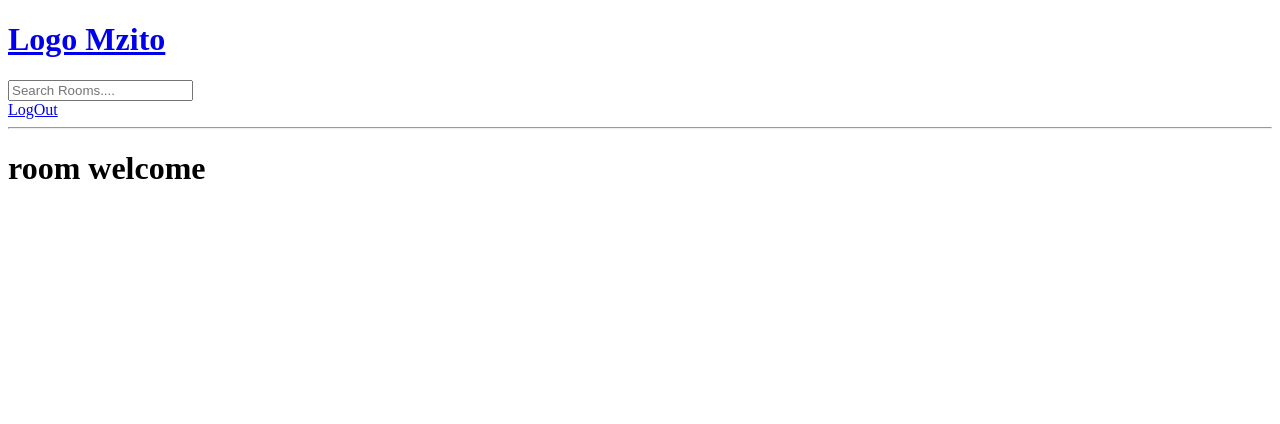
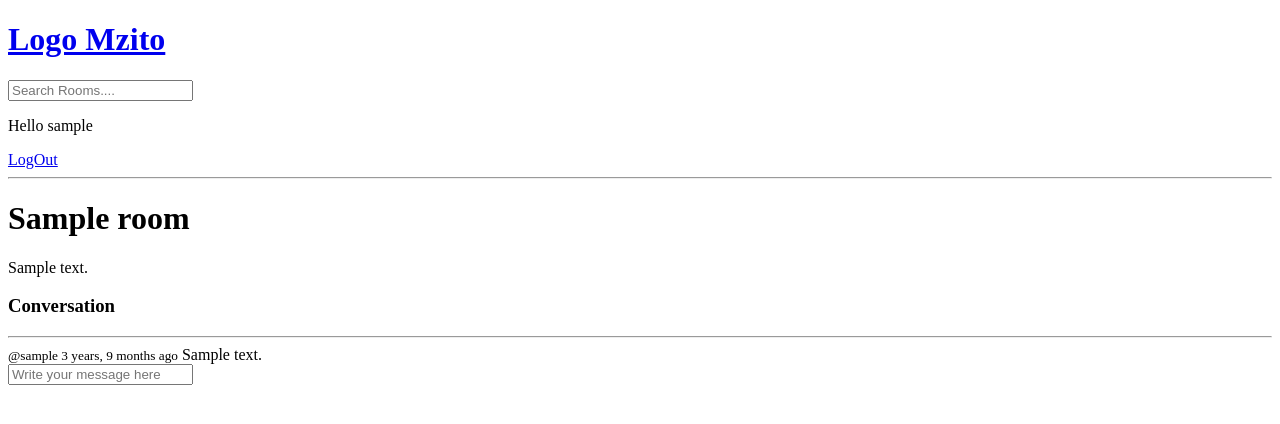
Before and after one commit to vincenttommi/try-django, a Django app: page /room/1/ in a window 1280 px wide. Shown: the top 424 px of the page. Run offline with Django 4.2, Linux system fonts and the light colour scheme; a user stored in the database is signed in; tables that the repository leaves empty hold one stand-in row (values such as "Sample post").

```diff
--- a/elimu_site/wera/templates/wera/home.html
+++ b/elimu_site/wera/templates/wera/home.html
@@ -50,7 +50,7 @@
     <div>
          {% comment %} {% comment %} hidding information of the user and only displaying when the
          users are of certain hosts {% endcomment %}
-      {% if request.user  == rooom.host %}
+      {% comment %} {% if request.user  == rooom.host %} {% endcomment %}
 
        {% comment %} debugging Info {% endcomment %}
        <p>User:{{request.user }}</p>
@@ -59,11 +59,11 @@
       <a  href="{% url 'update-room' room.id %}">Edit</a>
       <a href="{%   url 'delete-room'  room.id %}">Delete</a>
 
-      {% endif %}
+      {% comment %} {% endif %} {% endcomment %}
 
     <span>@{{room.host.username}}</span>
     <h5>{{room.id}} --{{room.name}}</h5>
-    <small>{{room.topic.name}}</small>
+    <small href="{% url 'home'%}">{{room.topic.name}}</small>
     <hr>
     </div>
     {%  endfor %}
--- a/elimu_site/wera/templates/wera/navbar.html
+++ b/elimu_site/wera/templates/wera/navbar.html
@@ -8,6 +8,7 @@
 </form>
 
 {%  if request.user.is_authenticated %}
+<p>Hello {{request.user}}</p>
 <a href="{%  url 'logout' %}">LogOut</a>
 
 
--- a/elimu_site/wera/templates/wera/room.html
+++ b/elimu_site/wera/templates/wera/room.html
@@ -1,14 +1,34 @@
 {% extends "wera/main.html"%}
 
-{% block content %}
-<h1>room welcome</h1>
-<div>
+{%  block content %}
+<h1>{{room.name}}</h1>
+<p>{{room.description}}</p>
 
-    {%  for room in rooms %}
-<div>
-<h1>{{room.id}} <a  href="{% url 'team' room.id %}"> {{room.name}}</a></h1>
+<div class="comment-wrapper">
+    <h3>Conversation</h3>
+     <hr>
 
-{% endfor %}
+     {%  for message in room_messages %}
+         <div>
+
+
+          <small>@{{message.user}} {{message.created|timesince}} ago</small>
+
+          {{message.body}}
+         </div>
+     {% endfor %}
 </div>
+{% comment %} if user is authenticated is able to post he's or her message {% endcomment %}
+{%  if request.user.is_authenticated %}
+<div class="comment-form">
+<form method="POST" action="">
+    {%  csrf_token %}
+    <input  type="text" name="body" placeholder="Write your message here"/>
+
+
+
+
+</form>
 </div>
-{%  endblock %}
+{%  endif %}
+{% endblock %}
--- a/elimu_site/wera/views.py
+++ b/elimu_site/wera/views.py
@@ -1,6 +1,6 @@
 from django.shortcuts import render, redirect
 from django.shortcuts import HttpResponse
-from . models import  Room,Topic
+from . models import  Room,Topic, Message
 from  .forms import RoomForm
 from  django.db.models import Q
 from django.contrib.auth.models import User
@@ -39,8 +39,21 @@ def home(request,):
 
 def room(request,pk):
 
-    team  = Room.objects.get(id=pk)
-    context = {'rooms': room}
+    room  = Room.objects.get(id=pk)
+    #giving  the set of message that are related to  this room
+    room_messages = room.message_set.all().order_by('-created')
+
+
+    #posting the messages that user has  submitted via the form
+    if request.method  == 'POST':
+        message = Message.objects.create(
+            user = request.user,
+            room = room,
+            body = request.POST.get('body')
+
+        )
+        return  redirect('room', pk=room.id)
+    context = {'room': room,'room_messages':room_messages}
     return  render(request, 'wera/room.html', context)
 
 
@@ -142,7 +155,7 @@ def loginP(request):
         password = request.POST.get('password')
 
         try:
-            user = User.objects.get(username=username).lower()
+            user = User.objects.get(username=username)
         except User.DoesNotExist:
             messages.error(request, 'User does not exist')
             return redirect('login')
```
